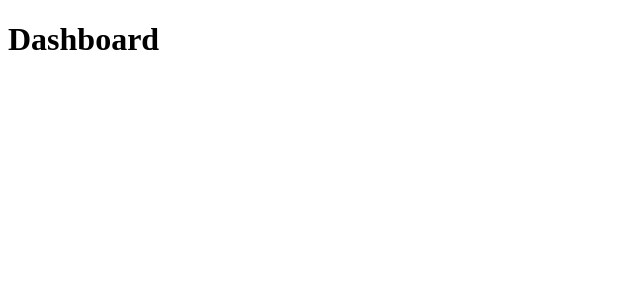
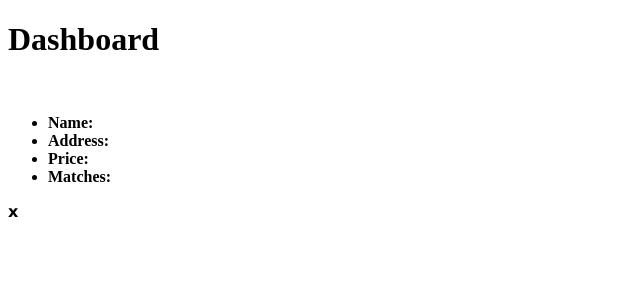
Before and after one commit to danezorrilla/Find-A-Home, a React (Create React App) app in the folder client/: page /dashboard in a window 1280 px wide. Shown: the top 300 px of the page, without its empty margins (0-640 px from the left). Built offline with nearby package versions, Linux system fonts and the light colour scheme.

Commit message:
commit before pull

```diff
--- a/client/src/components/DashboardComp/DashboardComp.js
+++ b/client/src/components/DashboardComp/DashboardComp.js
@@ -3,20 +3,32 @@ import "./DashboardComp.css";
 
 
 
-const DashboardComp = () => (
-    <div>
+const DashboardComp = props => (
+  <div className="home-list">
+    <div className="img-container">
+      <img alt={props.name} src={props.image} />
+    </div>
+    <div className="content">
       <ul>
-        <li className="homeList">
-          <img src="" alt=""/>
-            <div>
-              <p>name</p>
-              <p>address</p>
-              <p>price</p>
-              <p>match count</p>
-            </div>
+        <li>
+          <strong>Name:</strong> {props.name}
+        </li>
+        <li>
+          <strong>Address:</strong> {props.address}
+        </li>
+        <li>
+          <strong>Price:</strong> {props.price}
+        </li>
+        <li>
+          <strong>Matches:</strong> {props.match}
         </li>
       </ul>
     </div>
+
+    <span onClick={() => props.addComment(props.id)} className="comment">
+    𝘅
+    </span>
+  </div>
 );
 
 export default DashboardComp;
--- /dev/null
+++ b/client/src/pages/AddHouse.js
@@ -0,0 +1,9 @@
+import React from "react";
+
+const AddHouse = () => (
+    <div>
+        <h1>AddHouse</h1>
+    </div>
+);
+
+export default  AddHouse;
--- /dev/null
+++ b/client/src/pages/Dashboard.js
@@ -0,0 +1,17 @@
+import React, {Component} from "react";
+import DashboardComp from "../components/DashboardComp";
+
+
+class Dashboard extends Component{
+
+    render(){
+        return(
+            <div>
+                <h1>Dashboard</h1>
+                <DashboardComp/>
+            </div>
+        )
+    }
+}
+
+export default  Dashboard;
--- /dev/null
+++ b/client/src/pages/Index.js
@@ -0,0 +1 @@
+// export {default} from "./pages";
--- /dev/null
+++ b/client/src/pages/LogIn.js
@@ -0,0 +1,13 @@
+import React from "react";
+
+const Login = () => (
+<div>
+<h1>Login</h1>
+<input placeholder="email" type ="text"/>
+<input placeholder="Password" type ="password"/>
+<button bsStyle="primary">submit</button>
+</div>
+
+);
+
+export default Login;
--- /dev/null
+++ b/client/src/pages/SignUp.js
@@ -0,0 +1,14 @@
+import React from "react";
+
+const Signup = () => (
+<div>
+<h1>Signup</h1>
+<input placeholder="email" type ="text"/>
+<input placeholder="Password" type ="password"/>
+<input placeholder="confirmPassword" type ="password"/>
+<button bsStyle="primary">submit</button>
+</div>
+
+);
+
+export default Signup;
--- /dev/null
+++ b/client/src/pages/Welcome.js
@@ -0,0 +1,12 @@
+import React from "react";
+
+const Welcome = () => (
+    <div>
+        <h1>Welcome</h1>
+        <button bsStyle="primary">login</button>
+        <button bsStyle="primary">SignUp</button>
+
+    </div>
+);
+
+export default Welcome;
--- /dev/null
+++ b/client/src/pages/Wishlist.js
@@ -0,0 +1,9 @@
+import React from "react";
+
+const Wishlist = () => (
+    <div>
+        <h1>Wishlist</h1>
+    </div>
+);
+
+export default Wishlist;
```
Also changed, not shown: client/src/App.js (+6 -6 lines).
